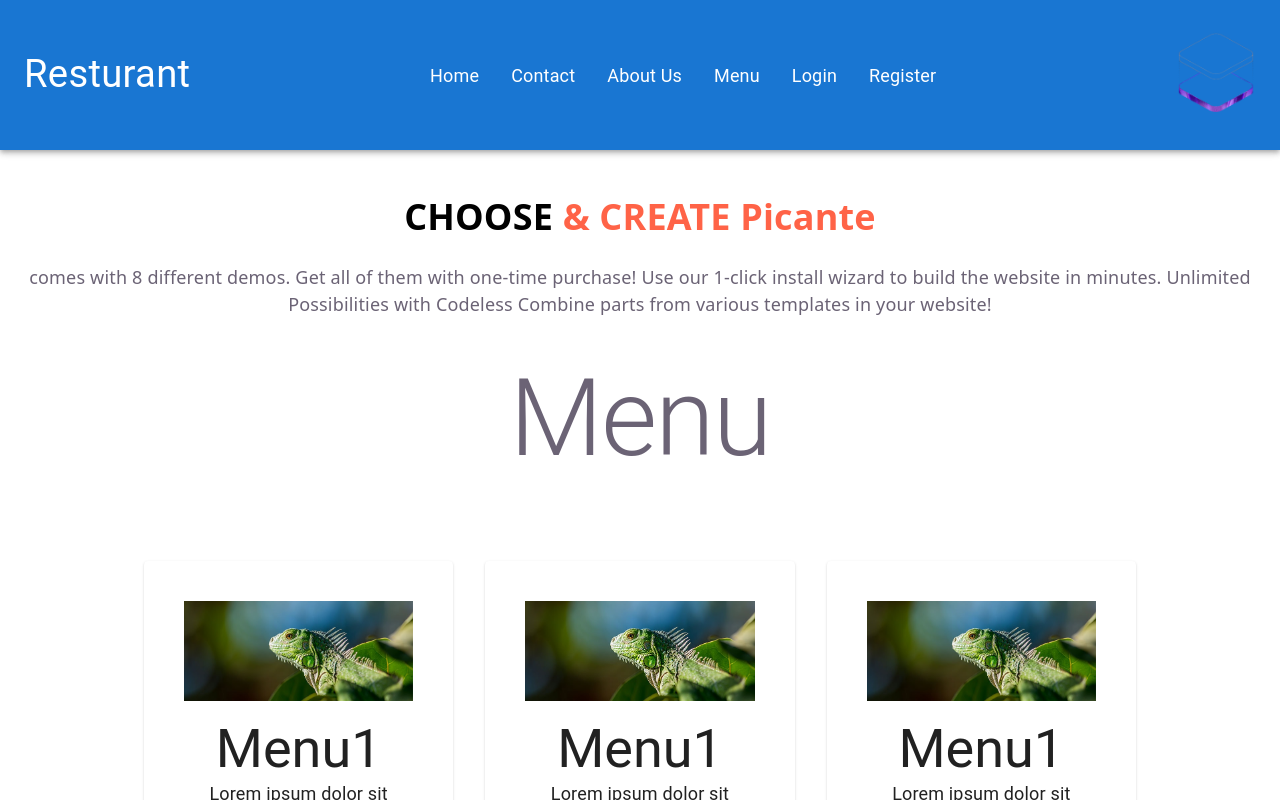
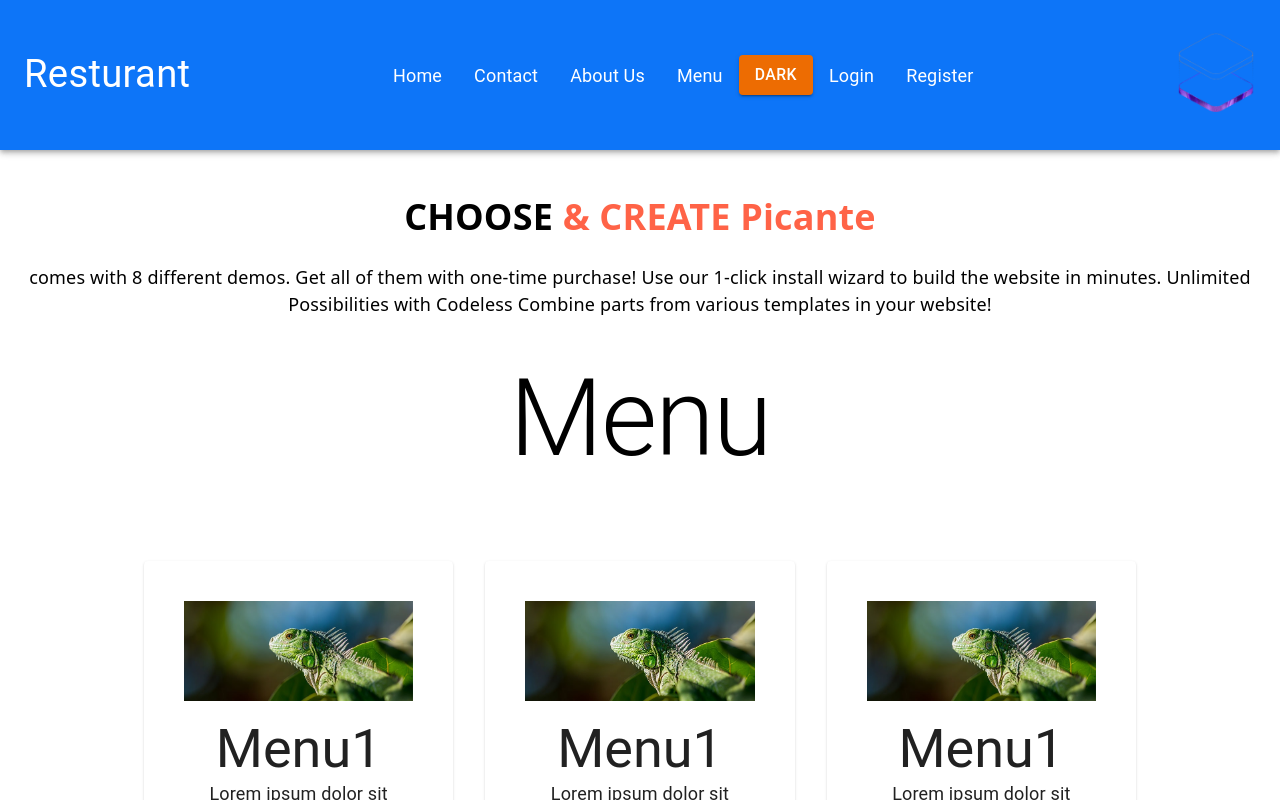
Before and after one commit to Sewar77/React3-Resturant, a React (Vite) app in the folder resturant/: page / in a window 1280 px wide. Shown: the top 800 px of the page. Built offline with nearby package versions, Linux system fonts and the light colour scheme.

Commit message:
feat: add theme toggle functionality and integrate with navbar

```diff
--- a/resturant/src/Context/userContext.jsx
+++ b/resturant/src/Context/userContext.jsx
@@ -14,6 +14,8 @@ export default function UserProvider({ children }) {
   useEffect(() => {
     const allUsers = JSON.parse(localStorage.getItem("users")) || [];
     const current = JSON.parse(localStorage.getItem("currentUser")) || [];
+    console.log("from use effect allUsers");
+
     if (current) {
       setCurrentUser(current);
     }
--- a/resturant/src/Hooks/useAuth.js
+++ b/resturant/src/Hooks/useAuth.js
@@ -56,11 +56,12 @@ export const useAuth = () => {
                 return
             }
             //role based access => rba
-            if (isExist.role === "user") navigate("/home")
-            if (isExist.role === "admin") navigate("/admin/dashboard")
+
+            // if (isExist.role === "user") navigate("/home")
+            // if (isExist.role === "admin") navigate("/admin/dashboard")
             localStorage.setItem("currentUser", JSON.stringify(isExist))
             toast.success("Login successfully")
-
+            navigate("/home")
         } catch (err) {
             console.log(err)
         }
--- a/resturant/src/components/Navbar/Navbar.jsx
+++ b/resturant/src/components/Navbar/Navbar.jsx
@@ -11,6 +11,7 @@ import { useNavigate } from "react-router-dom";
 import { userContext } from "../../Context/userContext";
 import { useAuth } from "../../Hooks/useAuth";
 import toast from "react-hot-toast";
+import Theme from "../Theme/Theme";
 function Navbar() {
   const { currentUser } = useContext(userContext);
   const { logout } = useAuth();
@@ -23,6 +24,8 @@ function Navbar() {
     <>
       <AppBar position="stikcy">
         <Toolbar
+          className="navbar"
+          id="navbar"
           sx={{
             display: "flex",
             flexDirection: "row",
@@ -48,6 +51,7 @@ function Navbar() {
               <MenuItem onClick={() => navigate("/contact")}>Contact</MenuItem>
               <MenuItem>About Us</MenuItem>
               <MenuItem>Menu</MenuItem>
+              <Theme />
               {/* customize component */}
               {currentUser.length === 0 ? (
                 <>
--- /dev/null
+++ b/resturant/src/components/Theme/Theme.jsx
@@ -0,0 +1,34 @@
+import { Button } from "@mui/material";
+import { useEffect, useState } from "react";
+function Theme() {
+  //default
+  const [theme, setTheme] = useState(
+    JSON.parse(localStorage.getItem("theme")) || "light"
+  );
+
+  useEffect(() => {
+    document.body.style.backgroundColor =
+      theme === "dark" ? "#4f4554" : "white";
+    document.getElementById("navbar").style.backgroundColor =
+      theme === "dark" ? "#333399" : "#0d75f8";
+    document.body.style.color = theme === "light" ? "black" : "white";
+    console.log("theme");
+
+    localStorage.setItem("theme", JSON.stringify(theme));
+  }, [theme]);
+
+  //change
+  const handleChangeTheme = () => {
+    theme === "dark" ? setTheme("light") : setTheme("dark");
+  };
+
+  return (
+    <>
+      <Button variant="contained" color="warning" onClick={handleChangeTheme}>
+        {theme === "dark" ? "light" : "dark"}
+      </Button>
+    </>
+  );
+}
+
+export default Theme;
```
